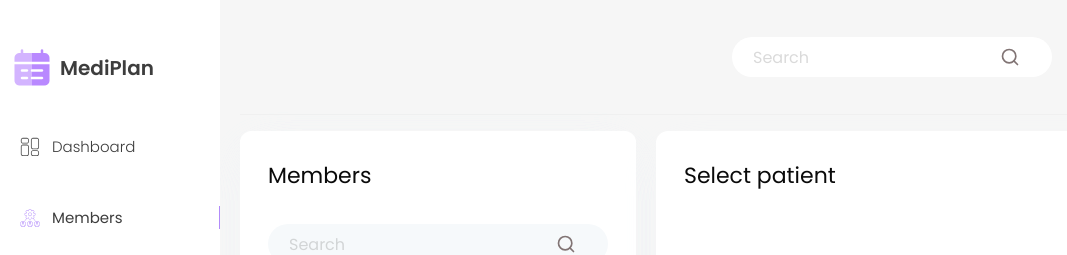
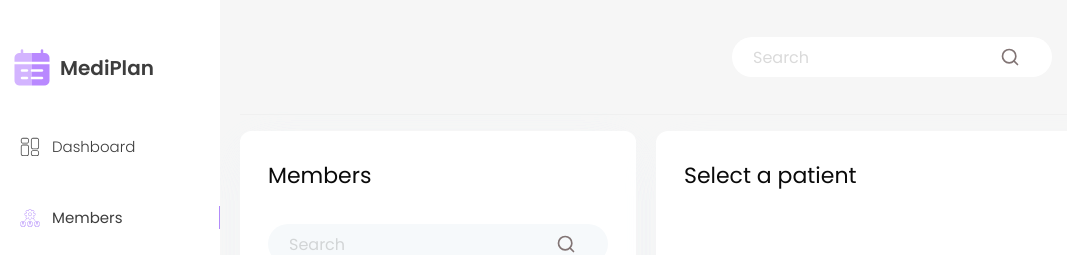
Before and after one commit to Vitalic96/mediplan, a Next.js app: page /dashboard/members in a window 1280 px wide. Shown: the top 255 px of the page, without its empty margins (0-1067 px from the left). Built offline with nearby package versions, Linux system fonts and the light colour scheme.

Commit message:
changed text

```diff
--- a/app/dashboard/members/_components/patient-widget.tsx
+++ b/app/dashboard/members/_components/patient-widget.tsx
@@ -24,7 +24,7 @@ const PatientWidget = forwardRef<HTMLDivElement, PatientWidgetProps>(
       <Card ref={ref} className={cn('lg:max-h-[850px]', className)} {...props}>
         <CardHeader className='shrink-0 gap-y-8'>
           <CardTitle variant='lg'>
-            {user ? 'A patient' : 'Select patient'}
+            {user ? 'A patient' : 'Select a patient'}
           </CardTitle>
         </CardHeader>
         {/* TODO: ADD FADE IN ANIMATION */}
```
